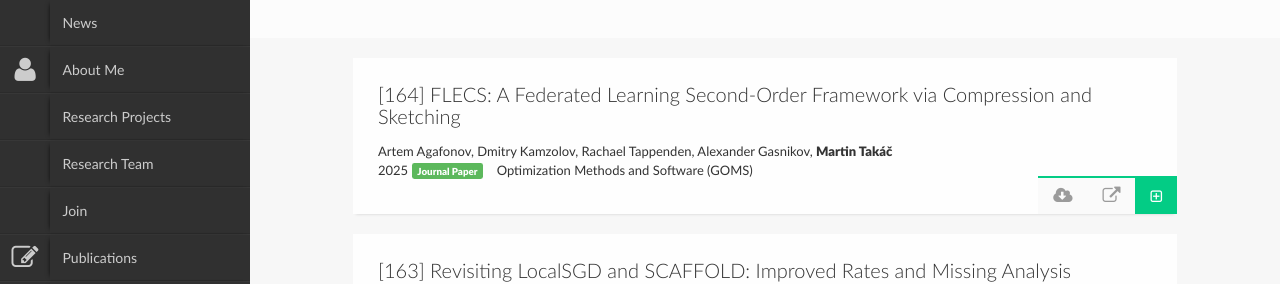
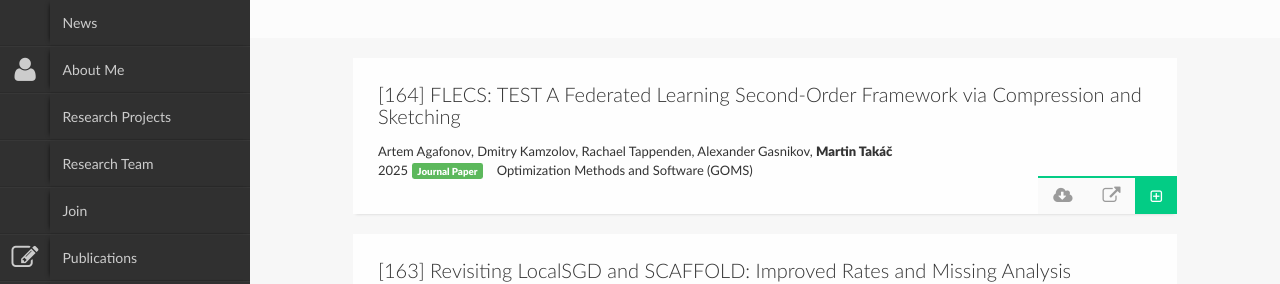
Before and after one commit to martintaki/takac.github.io, a Jekyll site: the page built from Publications.html, in a window 1280 px wide. Shown: the part 318-602 px from the top of the page. Built offline with Jekyll 4.4.1, drawn with Linux system fonts in a browser that asks for light colours; nearby versions of some CDN libraries; library files that are not in the unit come from our copies.

Commit message:
update 01-20-2025

```diff
--- a/_data/papers.yaml
+++ b/_data/papers.yaml
@@ -15,7 +15,8 @@
   journal: Optimization Methods and Software (GOMS)
   link: https://arxiv.org/abs/2206.02009
   pdf: https://arxiv.org/pdf/2206.02009.pdf
-  title: 'FLECS: A Federated Learning Second-Order Framework via Compression and Sketching'
+  title: 'FLECS: TEST A Federated Learning Second-Order Framework via Compression
+    and Sketching'
   type: jpaper
   year: '2025'
 - abstract: "\nLocalSGD and SCAFFOLD are widely used methods in distributed stochastic\
```
Also changed, not shown: img/students/ArmanBolatov.jpeg (deleted), img/students/Hazem_photo.jpg (deleted), img/students/Semyon_Semenov.jpg (deleted), img/students/VladislavRyspayev.JPG (deleted), 3 other files.
